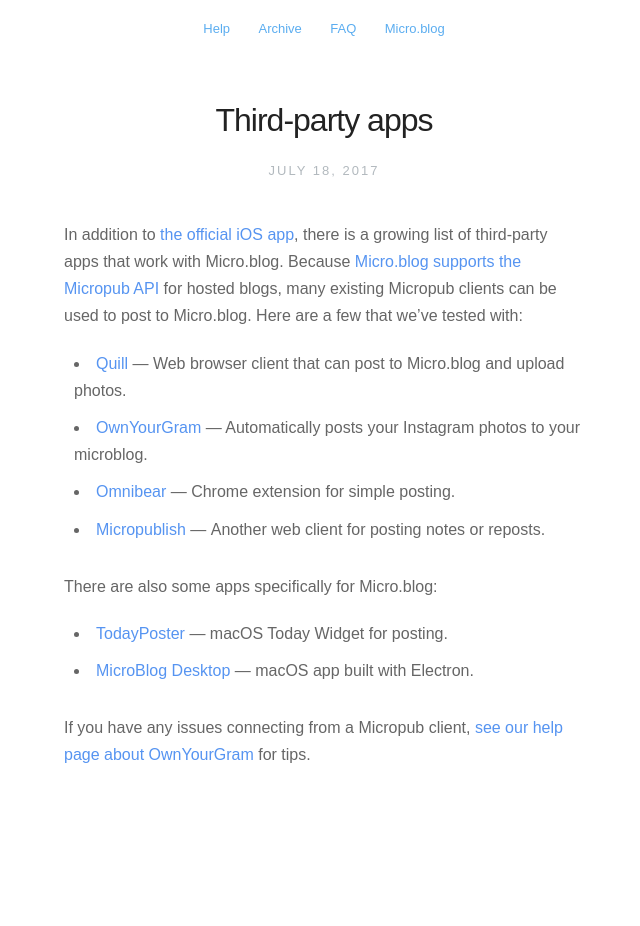
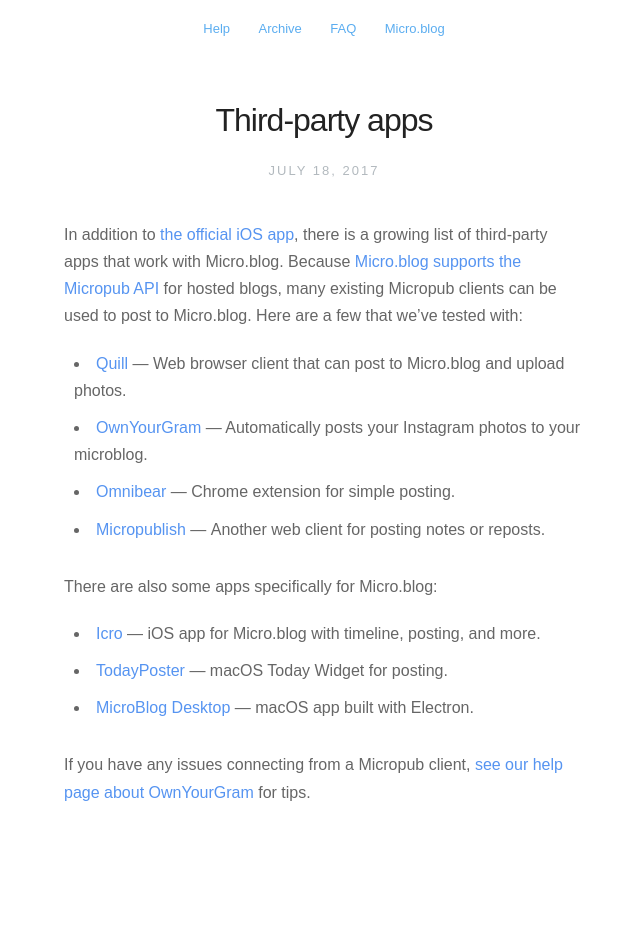
Before and after one commit to microdotblog/help.micro.blog, a Jekyll site: the page built from _posts/2017-07-18-micropub-clients.markdown, in a window 1280 px wide. Shown: the whole page, without its empty margins (316-956 px from the left). Built offline with Jekyll 4.4.1, drawn with Linux system fonts in a browser that asks for light colours; nearby versions of some CDN libraries; before the commit the page ends 900 px from its top, so only the background shows below that.

Commit message:
Added Icro to the third-party apps help page.

```diff
--- a/_posts/2017-07-18-micropub-clients.markdown
+++ b/_posts/2017-07-18-micropub-clients.markdown
@@ -13,6 +13,7 @@
 
 There are also some apps specifically for Micro.blog:
 
+* [Icro](https://itunes.apple.com/us/app/icro/id1375296597?ls=1&mt=8) — iOS app for Micro.blog with timeline, posting, and more.
 * [TodayPoster](https://github.com/bryanluby/TodayPoster) — macOS Today Widget for posting.
 * [MicroBlog Desktop](http://matthewroach.me/micro-blog-desktop/) — macOS app built with Electron.
 
```
